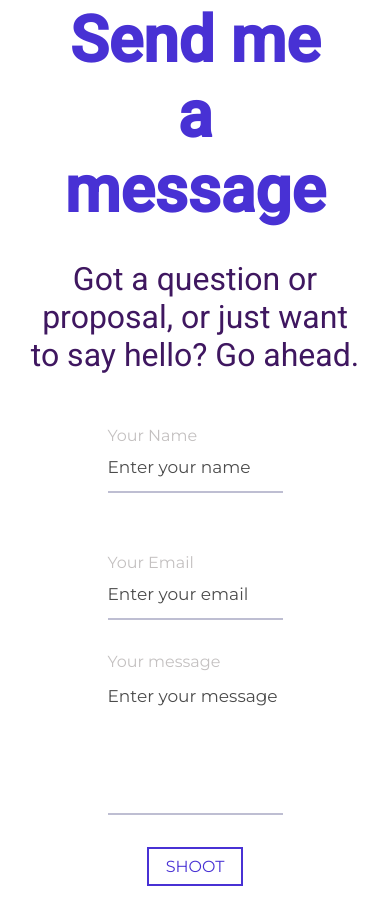
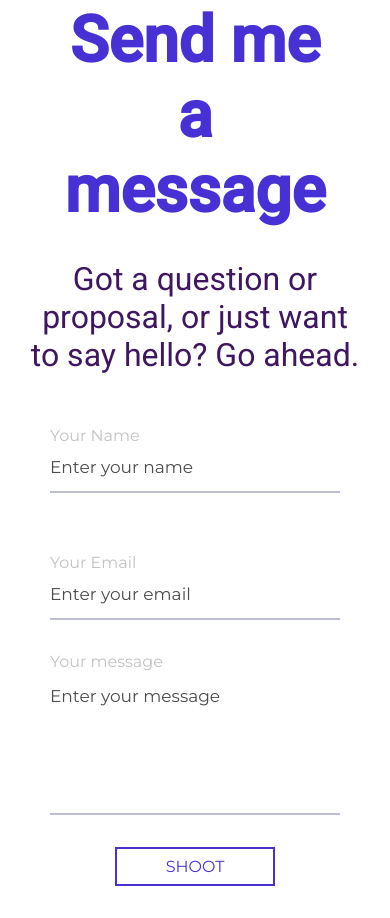
Before and after one commit to TamarawGuy/tamarawguy.github.io, a plain HTML site: page index.html in a window 390 px wide. Shown: the part 2020-2938 px from the top of the page. Drawn offline with nearby package versions, Linux system fonts and the light colour scheme.

Commit message:
Responsive change

```diff
--- a/style.css
+++ b/style.css
@@ -308,6 +308,10 @@ input:focus::placeholder {
     width: 80%;
   }
 
+  .form {
+    min-width: 100%;
+  }
+
   .form .inputs:first-of-type {
     flex-direction: column;
   }
```
